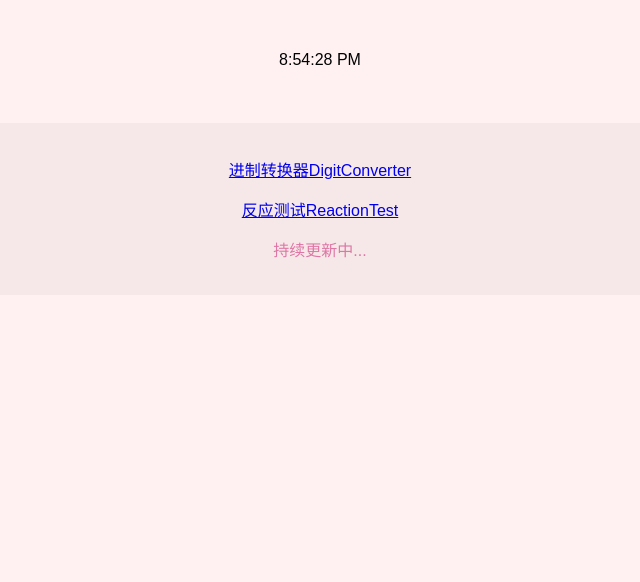
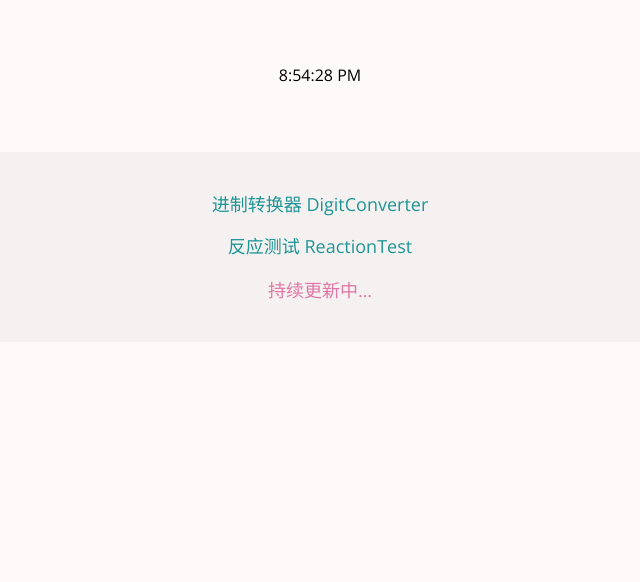
Before and after one commit to BinL233/Website_BinLTools_Django, a Django app: page / in a window 1280 px wide. Shown: the part 181-763 px from the top of the page, without its empty margins (320-960 px from the left). Run offline with Django 4.2, Linux system fonts and the light colour scheme.

Commit message:
Change Font

```diff
--- a/BinLTools/templates/digitconverter.html
+++ b/BinLTools/templates/digitconverter.html
@@ -1,13 +1,14 @@
 <!DOCTYPE html>
 <html>
     <head>
+        <link href='https://fonts.googleapis.com/css?family=Open Sans' rel='stylesheet'>
         <meta charset="utf-8">
             <title>进制转换器DigitConverter</title>
 
             <style>
                 body{
-                    background-color: #FFF1F1;
-                    font-family: Arial;
+                    background-color: #fffafa;
+                    font: 'Open Sans';
                 }
             </style>
             <script>
--- a/BinLTools/templates/index.html
+++ b/BinLTools/templates/index.html
@@ -1,13 +1,14 @@
 <!DOCTYPE html>
 <html>
     <head>
+        <link href='https://fonts.googleapis.com/css?family=Open Sans' rel='stylesheet'>
         <meta charset="utf-8">
             <title>BinLTools</title>
 
         <style>
             body{
-                background-color: #FFF1F1;
-                font-family: Arial;
+                background-color: #fffafa;
+                font-family: 'Open Sans';
             }
         </style>
         <link rel="stylesheet" herf="style.css">
@@ -52,9 +53,9 @@
         <!--functions-->
         <div id="menu" style="background-color:#a19a9a19; text-align: center; clear:both;">
             <br />
-            <p style="text-align: center"><a href="{% url 'digitconvert' %}">进制转换器DigitConverter</a></p>
-            <p style="text-align: center"><a href="{% url 'reactiontest' %}">反应测试ReactionTest</a></p>
-            <p style="text-align: center; color: #de77a5;">持续更新中...</p>
+            <p style="text-align: center"><a href="{% url 'digitconvert' %}" style="color:#1e9595; text-decoration: none; font-size: large;">进制转换器 DigitConverter</a></p>
+            <p style="text-align: center"><a href="{% url 'reactiontest' %}" style="color:#1e9595; text-decoration: none; font-size: large;">反应测试 ReactionTest</a></p>
+            <p style="text-align: center; color: #de77a5; font-size: large;">持续更新中...</p>
             <br />
         </div>
         <section>
--- a/BinLTools/templates/reaction.html
+++ b/BinLTools/templates/reaction.html
@@ -1,5 +1,6 @@
 <html>
     <head>
+        <link href='https://fonts.googleapis.com/css?family=Open Sans' rel='stylesheet'>
         <meta charset="utf-8">
             <title>反应测试ReactionTest</title>
 
@@ -10,8 +11,8 @@
                     font-size:50px;
                 }
                 body{
-                    background-color: #FFF1F1;
-                    font-family: Arial;
+                    background-color: #fffafa;
+                    font: 'Open Sans';
                 }
             </style>
     </head>
```
